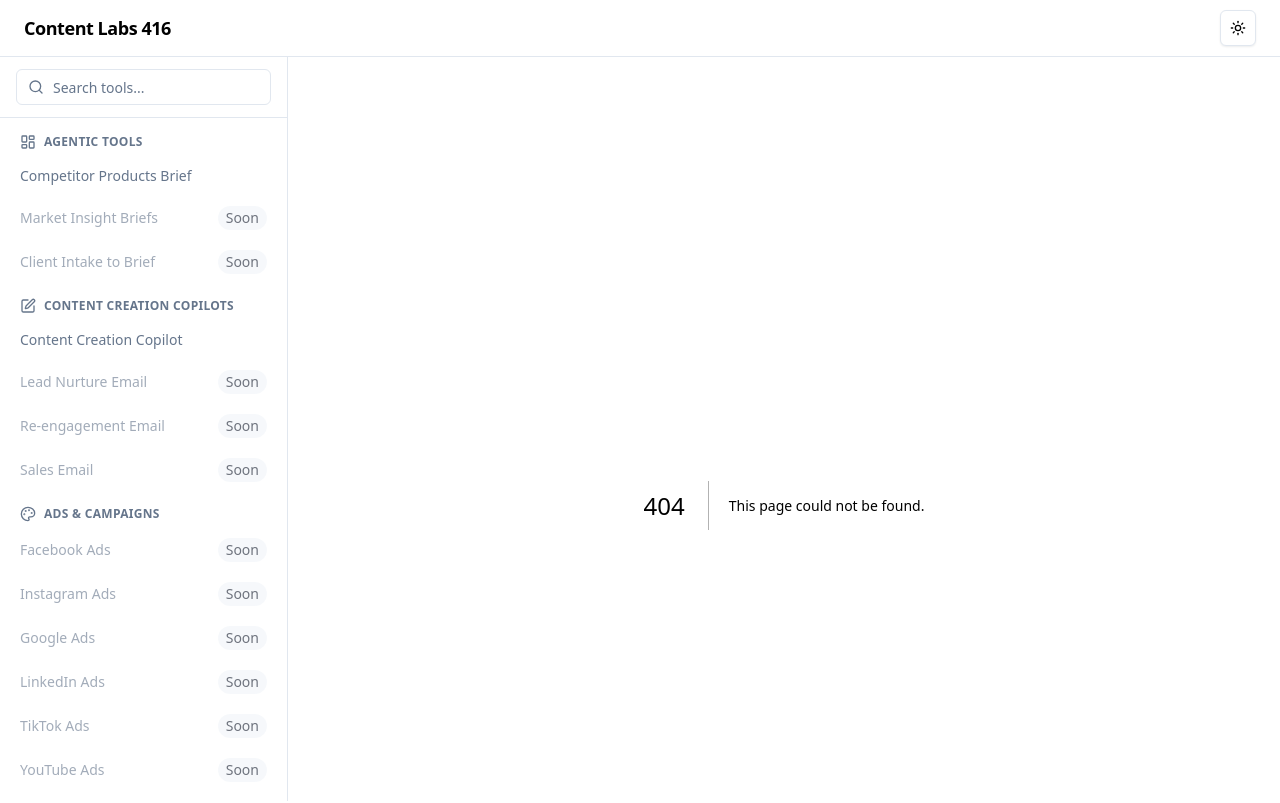
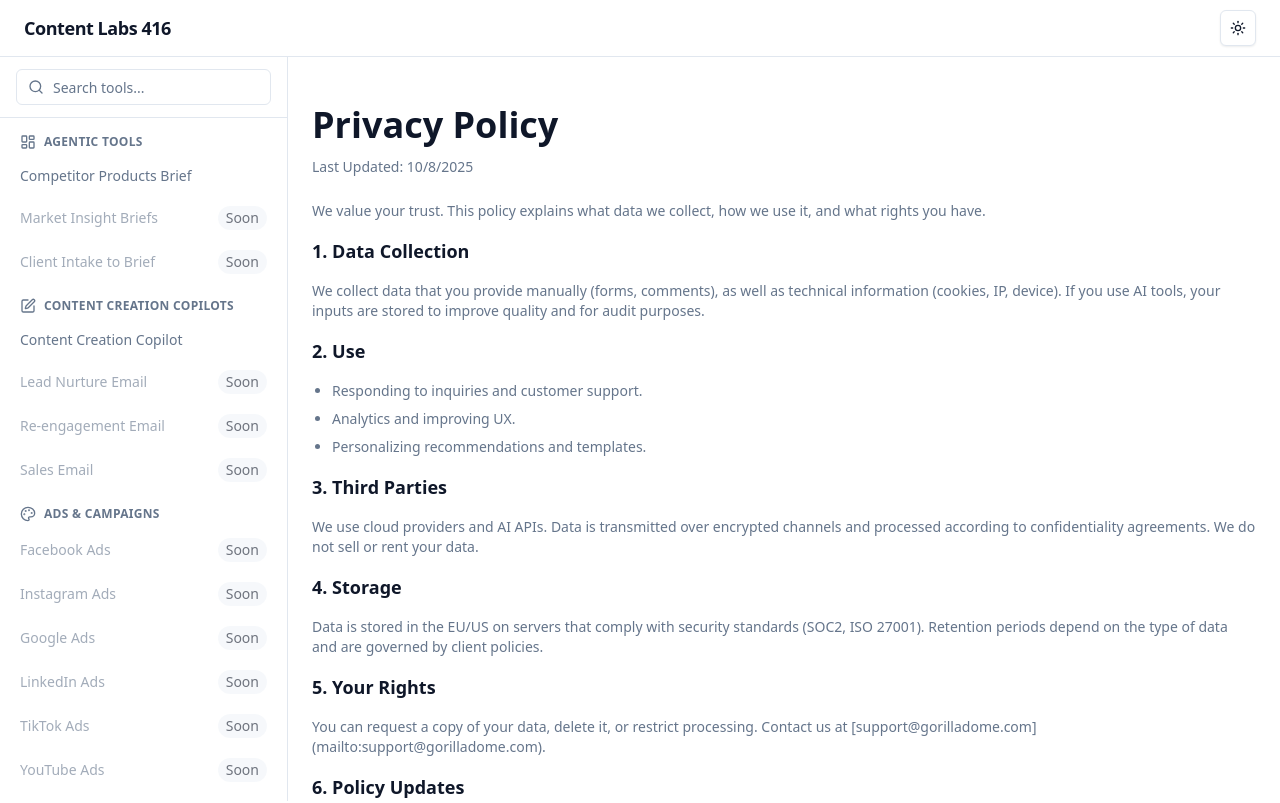
Before and after one commit to maxv-tor/fifteencopilotz-competitor-analysis-generator, a Next.js app: page /privacy-policy in a window 1280 px wide. Before the commit this address had no page. Shown: the top 803 px of the page. Built offline with nearby package versions, Linux system fonts and the light colour scheme.

Commit message:
app/privacy-policy/page.tsx - 1st

```diff
--- /dev/null
+++ b/app/privacy-policy/page.tsx
@@ -0,0 +1,47 @@
+export const metadata = {
+  title: "Privacy Policy"
+};
+
+export default function PrivacyPolicyPage() {
+  return (
+    <article className="space-y-6">
+      <header className="space-y-3">
+        <h1 className="text-3xl font-bold text-foreground sm:text-4xl">Privacy Policy</h1>
+        <p className="text-sm text-muted-foreground">
+          Last Updated: {new Date().toLocaleDateString("en-US")}
+        </p>
+      </header>
+      <section className="space-y-4 text-sm text-muted-foreground">
+        <p>
+          We value your trust. This policy explains what data we collect, how we use it, and what rights you have.
+        </p>
+        <h2 className="text-lg font-semibold text-foreground">1. Data Collection</h2>
+        <p>
+          We collect data that you provide manually (forms, comments), as well as technical information (cookies, IP, device). If you use AI tools, your inputs are stored to improve quality and for audit purposes.
+        </p>
+        <h2 className="text-lg font-semibold text-foreground">2. Use</h2>
+        <ul className="list-disc space-y-2 pl-5">
+          <li>Responding to inquiries and customer support.</li>
+          <li>Analytics and improving UX.</li>
+          <li>Personalizing recommendations and templates.</li>
+        </ul>
+        <h2 className="text-lg font-semibold text-foreground">3. Third Parties</h2>
+        <p>
+          We use cloud providers and AI APIs. Data is transmitted over encrypted channels and processed according to confidentiality agreements. We do not sell or rent your data.
+        </p>
+        <h2 className="text-lg font-semibold text-foreground">4. Storage</h2>
+        <p>
+          Data is stored in the EU/US on servers that comply with security standards (SOC2, ISO 27001). Retention periods depend on the type of data and are governed by client policies.
+        </p>
+        <h2 className="text-lg font-semibold text-foreground">5. Your Rights</h2>
+        <p>
+          You can request a copy of your data, delete it, or restrict processing. Contact us at [support@gorilladome.com](mailto:support@gorilladome.com).
+        </p>
+        <h2 className="text-lg font-semibold text-foreground">6. Policy Updates</h2>
+        <p>
+          We update this policy as our services change. The latest version is published on this page.
+        </p>
+      </section>
+    </article>
+  );
+}
```
